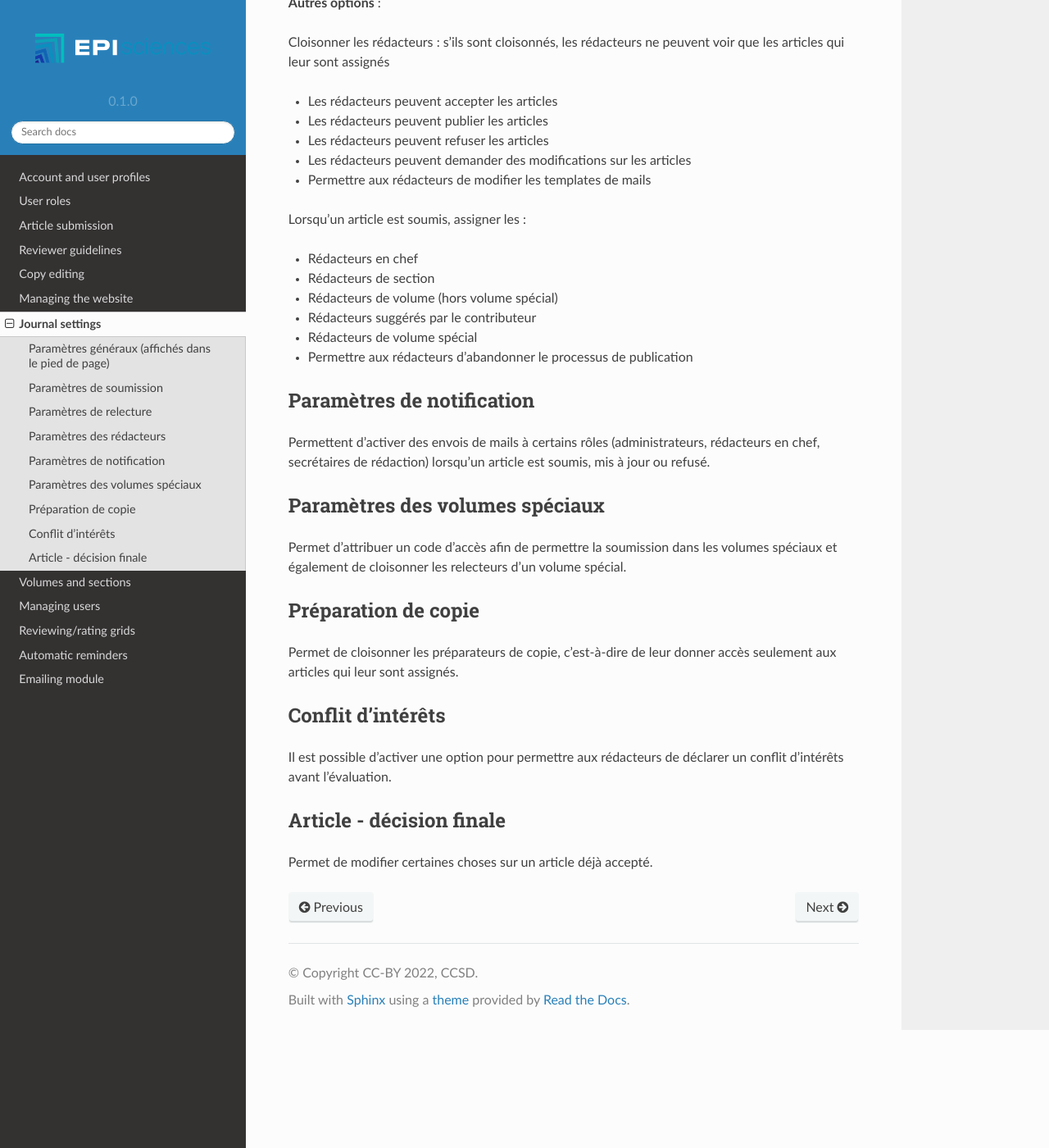
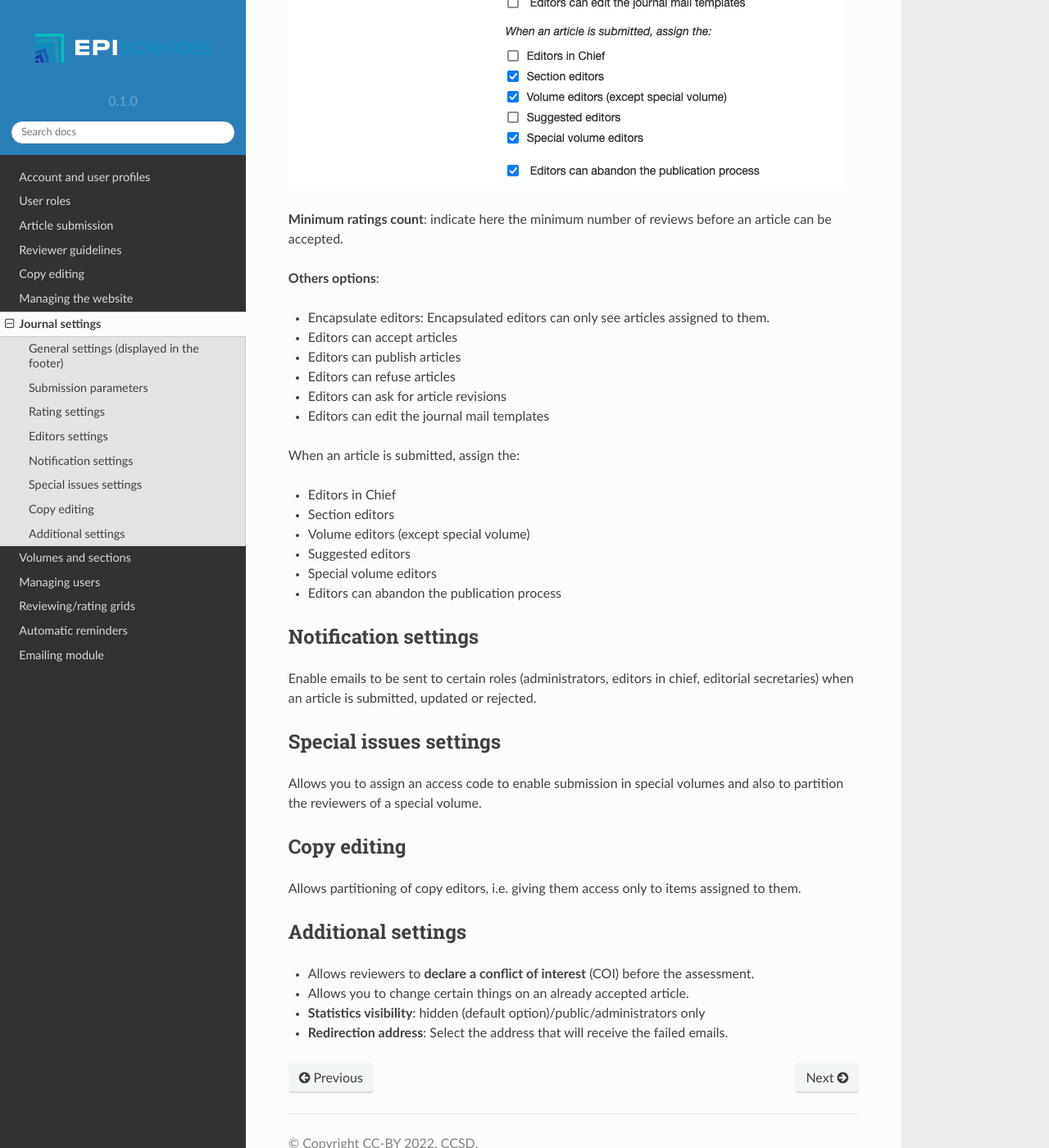
Before and after one commit to CCSDForge/episciences-documentation, a Sphinx documentation site: the page built from docs/source/settings.md, in a window 1280 px wide and 1400 px high, scrolled down 3807 px. Shown: the whole window at 82% size. Built offline with Sphinx 7.4.7 and the Read the Docs theme 2.0.0, drawn with Linux system fonts in a browser that asks for light colours; pages that are not in the unit, such as notebooks, are missing from menus; some of the changed text lies outside the part shown.

Commit message:
add settings.md

```diff
--- a/docs/source/settings.md
+++ b/docs/source/settings.md
@@ -1,102 +1,108 @@
 # Journal settings
 
-> **Rôle** : administrateur
+> **Rights**: Administrator
 
-Pour paramétrer la revue, aller dans : Gérer la revue > Revue > Paramètres.
+To customize the journal settings, go to the menu: Journal management > Review > Settings.
 
-Les champs marqués d’un astérisque sont obligatoires.
+Fields marked with an asterisk are required.
 
-## Paramètres généraux (affichés dans le pied de page)
-![Alt text](img/settings-1.png "Paramètres généraux")
+## General settings (displayed in the footer)
+![Alt text](img/settings-1.png "General settings")
 
-+ **ISSN (online)** : compléter avec l’e-ISSN de la revue au format XXXX-XXXX
-+ **ISSN (print)** : compléter avec l’ISSN de la revue au format XXXX-XXXX
-+ **DOI** : à renseigner si la revue possède un DOI
-+ **Page de contact de la revue** : indiquer ici une URL
-+ **Page de contact du support technique** : indiquer ici une URL
-+ **Courriel de contact de la revue** : indiquer ici une adresse de courriel
-+ **Courriel de contact du support technique** : indiquer ici une adresse de courriel
++ **ISSN (online)**: To be completed with the e-ISSN of the journal (XXXX-XXXX)
++ **ISSN (print)**: To be completed with the ISSN of the journal (XXXX-XXXX)
++ Your journal’s **DOI**: To be filled in if the journal has a DOI
++ **Journal contact URL**: Enter a URL here
++ **Journal technical contact URL**: Enter a URL here
++ **Journal contact email**: Enter an e-mail address here
++ **Journal technical contact email**: Enter an e-mail address here
 
-## Paramètres de soumission
-![Alt text](img/settings-2.png "Paramètres de soumission")
+## Submission parameters
+![Alt text](img/settings-2.png "Submission parameters")
 
-**Archives disponibles*** : sélectionner la ou les archives disponibles pour la soumission d’article. Pour en choisir plusieurs : maintenir la touche Ctrl enfoncée et cliquer.
+**Repositories***: Select the repository(ies) available(s) for article submission. To select more than one: hold down the Ctrl key and click.
 
-D’autres paramètres peuvent être activés :
+Other parameters can be activated:
 
-**Choix de section** :
-+ l’auteur **ne peut pas** choisir la section ;
-+ l’auteur **peut** choisir la section ;
-+ l’auteur **doit** choisir la section.
+**Section choice**:
++ Contributors **can’t** choose a section;
++ Contributors **can** choose a section;
++ Contributors **have to** choose a section.
 
-**Choix du rédacteur** :
-+ l’auteur **ne peut pas** choisir de rédacteurs ;
-+ l’auteur **peut** choisir des rédacteurs ;
-+ l’auteur **doit** choisir **des** rédacteurs ;
-+ l’auteur **doit** choisir **un seul** rédacteur.
+**Editor selection**:
++ Contributors **can’t** choose editors;
++ Contributors **can** choose editors;
++ Contributors **have to** choose editors;
++ Contributors **have to** choose one and only one editor.
 
-Il est également possible de permettre aux **auteurs** :
-+ de **suggérer des relecteurs** (ce paramètre n’assigne pas automatiquement le manuscrit à un relecteur, ce n’est qu’une suggestion) ;
-+ d’indiquer par qui ils ne souhaitent pas être relus ;
-+ de répondre à une demande de modifications par une version temporaire ;
-+ de choisir le volume ;
-+ de resoumettre un article déjà refusé (nouvelle version) ;
-+ d’abandonner le processus de publication.
+When the author has the option to propose an editor at the time of submission, it is possible to select this option: “Do not allow the selection of an editor in chief”.
 
-## Paramètres de relecture
-![Alt text](img/settings-3.png "Paramètres de relecture")
+It is also possible to allow contributors to:
++ **suggest reviewers** (this parameter does not automatically assign the manuscript to a reviewer, it is only a suggestion);
++ specify unwanted reviewers;
++ answer revision requests with a temporary version;
++ choose the volume;
++ submit a previously denied article again (new version);
++ abandon the publication process.
 
-+ **Délai avant expiration d’une invitation*** : indiquer ici un nombre de jour(s)/semaine(s)/mois
-+ **Délai de relecture par défaut*** : indiquer ici un nombre de jour(s)/semaine(s)/mois
-+ **Délai de relecture minimum*** : indiquer ici un nombre de jour(s)/semaine(s)/mois
-+ **Délai de relecture maximum*** : indiquer ici un nombre de jour(s)/semaine(s)/mois
-
-Les relances automatiques sont calculées à partir de ces paramètres.
-
-Autres options :
-+ Permettre aux relecteurs d’envoyer des messages à l’auteur
-+ Afficher les rapports de relecture sur la page de consultation d’un article
-
-Réassigner automatiquement les mêmes relecteurs quand une nouvelle version est soumise :
-+ En cas de demande de modifications majeures
-+ En cas de demande de modifications mineures
-
-## Paramètres des rédacteurs
-![Alt text](img/settings-4.png "Paramètres des rédacteurs")
-
-**Minimum de relectures requis** : indiquer ici le nombre minimum de relectures avant de pouvoir accepter un article
-
-**Autres options** :
-
-Cloisonner les rédacteurs : s’ils sont cloisonnés, les rédacteurs ne peuvent voir que les articles qui leur sont assignés
-+ Les rédacteurs peuvent accepter les articles
-+ Les rédacteurs peuvent publier les articles
-+ Les rédacteurs peuvent refuser les articles
-+ Les rédacteurs peuvent demander des modifications sur les articles
-+ Permettre aux rédacteurs de modifier les templates de mails
-
-Lorsqu’un article est soumis, assigner les :
-+ Rédacteurs en chef
-+ Rédacteurs de section
-+ Rédacteurs de volume (hors volume spécial)
-+ Rédacteurs suggérés par le contributeur
-+ Rédacteurs de volume spécial
+A new option allows the author to delegate to the journal the updating of their submission published on arXiv:
++ Contributors can share arXiv paper password: No/Optional/Required.
 
 
+## Rating settings
+![Alt text](img/settings-3.png "Rating settings")
 
-+ Permettre aux rédacteurs d’abandonner le processus de publication
+For each option, indicate a number of day(s)/week(s)/month(s).
 
-## Paramètres de notification
-Permettent d’activer des envois de mails à certains rôles (administrateurs, rédacteurs en chef, secrétaires de rédaction) lorsqu’un article est soumis, mis à jour ou refusé.
++ **Delay before invitation expires***
++ **Default rating delay***: Delay before the reviewer has to send the rating report. The deadline is calculated from the date when the invitation was sent.
++ **Minimum rating delay***: When handling an article, editors can set a custom rating delay for each reviewer. This delay cannot be lesser than the Minimum rating delay.
++ **Maximum rating delay***: When handling an article, editors can set a custom rating delay for each reviewer. This delay cannot be greater than the Maximum rating delay.
 
-## Paramètres des volumes spéciaux
-Permet d’attribuer un code d’accès afin de permettre la soumission dans les volumes spéciaux et également de cloisonner les relecteurs d’un volume spécial.
+Automatic dunning is calculated from these parameters.
 
-## Préparation de copie
-Permet de cloisonner les préparateurs de copie, c'est-à-dire de leur donner accès seulement aux articles qui leur sont assignés.
+Others options:
++ Reviewers can send messages to the author;
++ Display rating reports on the article's consultation page (this option concerns only published articles).
 
-## Conflit d’intérêts
-Il est possible d’activer une option pour permettre aux rédacteurs de déclarer un conflit d’intérêts avant l’évaluation.
+Automatically reassign the same reviewers when a new version is submitted:
++ In the event of a request for major modifications;
++ In the event of a request for minor modifications.
 
-## Article - décision finale
-Permet de modifier certaines choses sur un article déjà accepté.
+## Editors settings
+![Alt text](img/settings-4.png "Editors settings")
+
+**Minimum ratings count**: indicate here the minimum number of reviews before an article can be accepted.
+
+**Others options**:
++ Encapsulate editors: Encapsulated editors can only see articles assigned to them.
++ Editors can accept articles
++ Editors can publish articles
++ Editors can refuse articles
++ Editors can ask for article revisions
++ Editors can edit the journal mail templates
+
+When an article is submitted, assign the:
++ Editors in Chief
++ Section editors
++ Volume editors (except special volume)
++ Suggested editors
++ Special volume editors
+
+
++ Editors can abandon the publication process
+
+## Notification settings
+Enable emails to be sent to certain roles (administrators, editors in chief, editorial secretaries) when an article is submitted, updated or rejected.
+
+## Special issues settings
+Allows you to assign an access code to enable submission in special volumes and also to partition the reviewers of a special volume.
+
+## Copy editing
+Allows partitioning of copy editors, i.e. giving them access only to items assigned to them.
+
+## Additional settings
++ Allows reviewers to **declare a conflict of interest** (COI) before the assessment.
++ Allows you to change certain things on an already accepted article.
++ **Statistics visibility**: hidden (default option)/public/administrators only
++ **Redirection address**: Select the address that will receive the failed emails.
```
